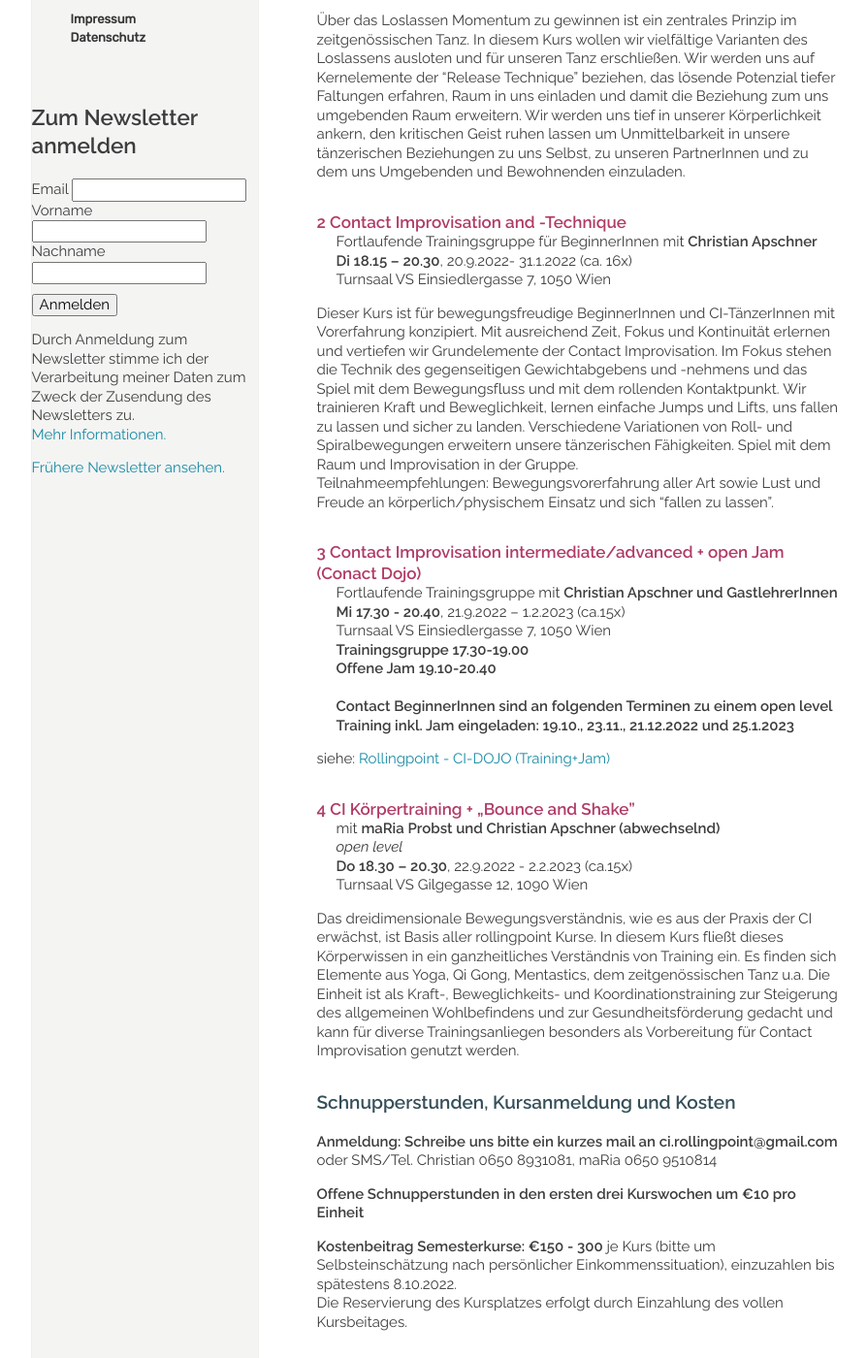
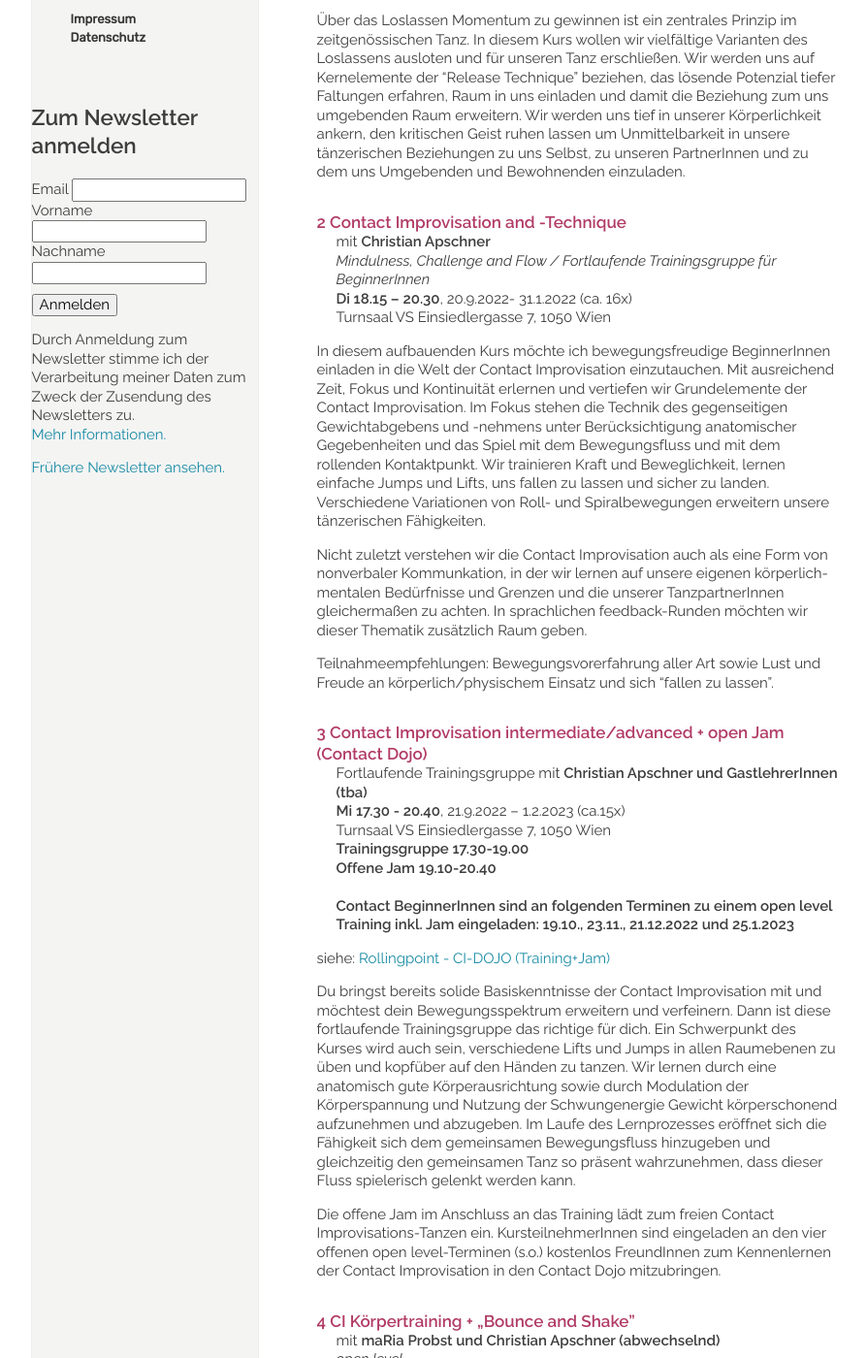
Before and after one commit to manulari/rollingpointat, a Jekyll site: the page built from _pages_de/kurse.md, in a window 1280 px wide and 1400 px high, scrolled down 784 px. Shown: the whole window at 97% size, without its empty margins (152-1046 px from the left). Built offline with Jekyll 4.4.1, drawn with Linux system fonts in a browser that asks for light colours; comment, search, counter and statistics services are not loaded; some of the changed text lies outside the part shown.

Commit message:
Update page (de) “kurse”

```diff
--- a/_pages_de/kurse.md
+++ b/_pages_de/kurse.md
@@ -4,12 +4,12 @@ title: KURSE UND WORKSHOPS
 ---
 Abendangebote Wintersemester 2022/23:
 
-| Tag    | Zeit            | Lehrer:in           | Titel                                                                   | Ort/Turnsaal                  |
-| ------ | --------------- | ------------------- | ----------------------------------------------------------------------- | ----------------------------- |
-| **Mo** | **18.30-20.30** | **maRia**           | **[ 1 Zeitgenössischer Tanz / open level](#mo)**                        | **Gilgegasse 12, 1090 Wien**  |
-| **Di** | **18.15-20.30** | **Christian**       | **[2 Contact Improvisation and -Technique / beginner](#di)**            | **Einsiedlerg. 7, 1050 Wien** |
-| **Mi** | **17.30-20.40** | **Christian u.a.**  | **[3 CI-Dojo: Contact Improvisation intermediate/advanced + Jam](#mi)** | **Einsiedlerg. 7, 1050 Wien** |
-| **Do** | **18.30-20.30** | **maRia/Christian** | **[4 CI Körpertraining + "Bounce and Shake" /open level](#do)**         | **Gilgegasse 12, 1090 Wien**  |
+| Tag    | Zeit            | Lehrer:in           | Titel                                                                     | Ort/Turnsaal                 |
+| ------ | --------------- | ------------------- | ------------------------------------------------------------------------- | ---------------------------- |
+| **Mo** | **18.30-20.30** | **maRia**           | **[ 1 Zeitgenössischer Tanz / open level](#mo)**                          | **Gilgegasse 12 1090 Wien**  |
+| **Di** | **18.15-20.30** | **Christian**       | **[2 Contact Improvisation and -Technique / beginner](#di)**              | **Einsiedlerg. 7 1050 Wien** |
+| **Mi** | **17.30-20.40** | **Christian u.a.**  | **[3 CI-Dojo: Contact Improvisation   intermediate/advanced + Jam](#mi)** | **Einsiedlerg. 7 1050 Wien** |
+| **Do** | **18.30-20.30** | **maRia/Christian** | **[4 CI Körpertraining + "Bounce and Shake" /open level](#do)**           | **Gilgegasse 12 1090 Wien**  |
 
 \
 &nbsp;
@@ -37,18 +37,22 @@ Turnsaal VS Gilgegasse 12, 1090 Wien
 
 #### 2 Contact Improvisation and -Technique
 
-Fortlaufende Trainingsgruppe für BeginnerInnen mit **Christian Apschner**\
+mit **Christian Apschner**\
+*Mindulness, Challenge and Flow / Fortlaufende Trainingsgruppe für BeginnerInnen*\
 **Di 18.15 – 20.30**, 20.9.2022- 31.1.2022 (ca. 16x)\
 Turnsaal VS Einsiedlergasse 7, 1050 Wien
 
-Dieser Kurs ist für bewegungsfreudige BeginnerInnen und CI-TänzerInnen mit Vorerfahrung konzipiert. Mit ausreichend Zeit, Fokus und Kontinuität erlernen und vertiefen wir Grundelemente der Contact Improvisation. Im Fokus stehen die Technik des gegenseitigen Gewichtabgebens und -nehmens und das Spiel mit dem Bewegungsfluss und mit dem rollenden Kontaktpunkt. Wir trainieren Kraft und Beweglichkeit, lernen einfache Jumps und Lifts, uns fallen zu lassen und sicher zu landen. Verschiedene Variationen von Roll- und Spiralbewegungen erweitern unsere tänzerischen Fähigkeiten. Spiel mit dem Raum und Improvisation in der Gruppe.\
+In diesem aufbauenden Kurs möchte ich bewegungsfreudige BeginnerInnen einladen in die Welt der Contact Improvisation einzutauchen. Mit ausreichend Zeit, Fokus und Kontinuität erlernen und vertiefen wir Grundelemente der Contact Improvisation. Im Fokus stehen die Technik des gegenseitigen Gewichtabgebens und -nehmens unter Berücksichtigung anatomischer Gegebenheiten und das Spiel mit dem Bewegungsfluss und mit dem rollenden Kontaktpunkt. Wir trainieren Kraft und Beweglichkeit, lernen einfache Jumps und Lifts, uns fallen zu lassen und sicher zu landen. Verschiedene Variationen von Roll- und Spiralbewegungen erweitern unsere tänzerischen Fähigkeiten.
+
+Nicht zuletzt verstehen wir die Contact Improvisation auch als eine Form von nonverbaler Kommunkation, in der wir lernen auf unsere eigenen körperlich-mentalen Bedürfnisse und Grenzen und die unserer TanzpartnerInnen gleichermaßen zu achten. In sprachlichen feedback-Runden möchten wir dieser Thematik zusätzlich Raum geben.
+
 Teilnahmeempfehlungen: Bewegungsvorerfahrung aller Art sowie Lust und Freude an körperlich/physischem Einsatz und sich "fallen zu lassen".
 
 <div class="named-anchor" id="mi"></div>
 
-#### **3 Contact Improvisation intermediate/advanced + open Jam (Conact Dojo)**
+#### **3 Contact Improvisation intermediate/advanced + open Jam (Contact Dojo)**
 
-Fortlaufende Trainingsgruppe mit **Christian Apschner und GastlehrerInnen**\
+Fortlaufende Trainingsgruppe mit **Christian Apschner und GastlehrerInnen (tba)**\
 **Mi 17.30 - 20.40**, 21.9.2022 – 1.2.2023 (ca.15x)\
 Turnsaal VS Einsiedlergasse 7, 1050 Wien\
 **Trainingsgruppe 17.30-19.00**\
@@ -56,9 +60,11 @@ Turnsaal VS Einsiedlergasse 7, 1050 Wien\
 \
 **Contact BeginnerInnen sind an folgenden Terminen zu einem open level Training inkl. Jam eingeladen: 19.10., 23.11., 21.12.2022 und 25.1.2023**
 
+siehe: [Rollingpoint - CI-DOJO (Training+Jam)](/dojo)
 
+Du bringst bereits solide Basiskenntnisse der Contact Improvisation mit und möchtest dein Bewegungsspektrum erweitern und verfeinern. Dann ist diese fortlaufende Trainingsgruppe das richtige für dich. Ein Schwerpunkt des Kurses wird auch sein, verschiedene Lifts und Jumps in allen Raumebenen zu üben und kopfüber auf den Händen zu tanzen. Wir lernen durch eine anatomisch gute Körperausrichtung sowie durch Modulation der Körperspannung und Nutzung der Schwungenergie Gewicht körperschonend aufzunehmen und abzugeben. Im Laufe des Lernprozesses eröffnet sich die Fähigkeit sich dem gemeinsamen Bewegungsfluss hinzugeben und gleichzeitig den gemeinsamen Tanz so präsent wahrzunehmen, dass dieser Fluss spielerisch gelenkt werden kann.
 
-siehe: [Rollingpoint - CI-DOJO (Training+Jam)](/dojo)
+Die offene Jam im Anschluss an das Training lädt zum freien Contact Improvisations-Tanzen ein. KursteilnehmerInnen sind eingeladen an den vier offenen open level-Terminen (s.o.) kostenlos FreundInnen zum Kennenlernen der Contact Improvisation in den Contact Dojo mitzubringen.
 
 <div class="named-anchor" id="do"></div>
 
```
